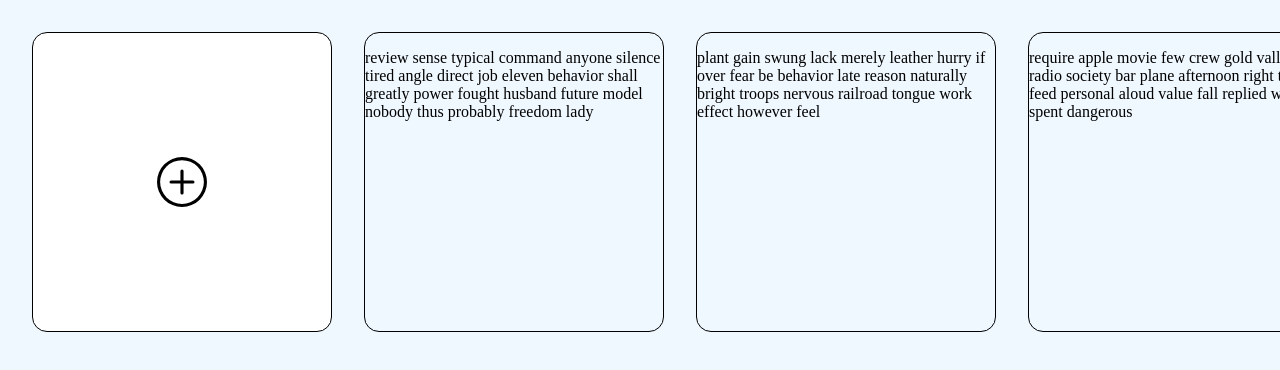
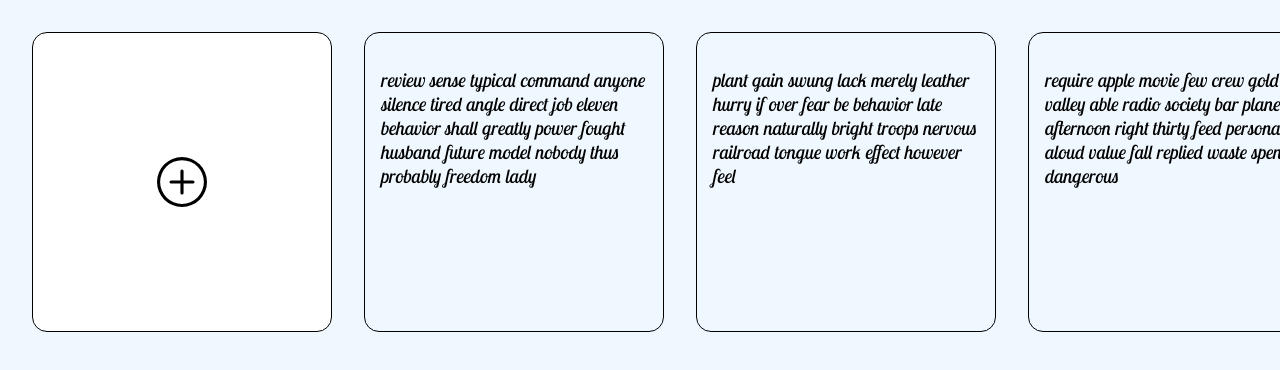
Before and after one commit to MaorBemdoo/Notes-App, a React (Vite) app: page / in a window 1280 px wide. Shown: the top 370 px of the page. Built offline with nearby package versions, Linux system fonts and the light colour scheme.

Commit message:
Styled noteComp

```diff
--- a/src/styles/noteComp.css
+++ b/src/styles/noteComp.css
@@ -0,0 +1,11 @@
+@import url('https://fonts.googleapis.com/css2?family=Lobster+Two:ital@1&display=swap');
+
+.note{
+    padding: 1em;
+}
+
+.note p{
+    font-family: 'Lobster Two', 'cursive';
+    font-weight: 500;
+    font-size: 1.2rem;
+}
```
